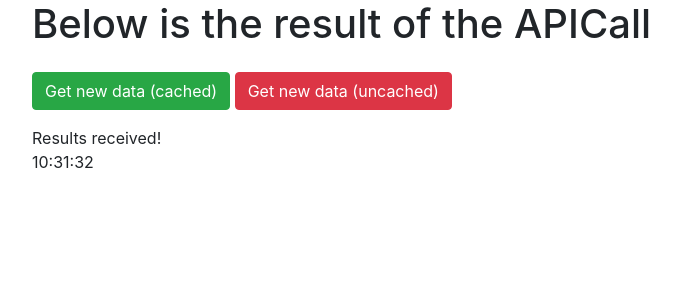
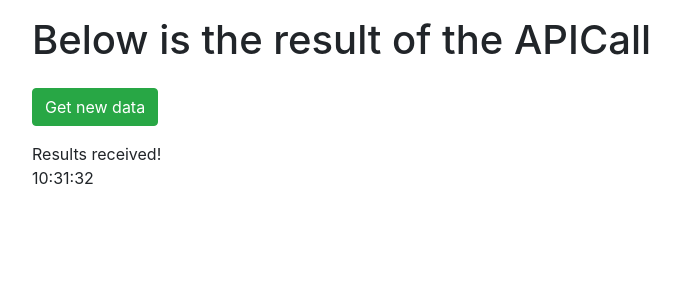
Before and after one commit to testdrivenio/cache-django-view, a Django app: page / in a window 1280 px wide. Shown: the top 300 px of the page, without its empty margins (53-733 px from the left). Run offline with Django 3.2, Linux system fonts and the light colour scheme; data that the repository does not hold is empty; some libraries are stand-ins or nearby versions.

Commit message:
Initial commit

```diff
--- a/apicalls/urls.py
+++ b/apicalls/urls.py
@@ -1,9 +1,7 @@
 from django.urls import path
-from django.views.decorators.cache import cache_page
 
 from .views import ApiCalls
 
 urlpatterns = [
-    path('', cache_page(60 * 15)(ApiCalls.as_view()), name='api_results'),
-    path('uncached/', ApiCalls.as_view(), name='api_results_uncached')
+    path('', ApiCalls.as_view(), name='api_results'),
 ]
--- a/apicalls/views.py
+++ b/apicalls/views.py
@@ -6,7 +6,6 @@ from django.views.generic import TemplateView
 BASE_URL = 'https://httpbin.org/'
 
 
-# @method_decorator(cache_page(60 * 5), name='dispatch')
 class ApiCalls(TemplateView):
     template_name = 'apicalls/home.html'
 
--- a/templates/apicalls/home.html
+++ b/templates/apicalls/home.html
@@ -9,18 +9,13 @@
 </head>
 <body>
 <div class="container">
-    <div>
+    <div class="pt-3">
         <h1>Below is the result of the APICall</h1>
     </div>
     <div class="pt-3 pb-3">
         <a href="{% url 'api_results' %}">
             <button type="button" class="btn btn-success">
-                Get new data (cached)
-            </button>
-        </a>
-        <a href="{% url 'api_results_uncached' %}">
-            <button type="button" class="btn btn-danger">
-                Get new data (uncached)
+                Get new data
             </button>
         </a>
     </div>
```
Also changed, not shown: core/settings.py (+0 -10 lines), ReadMe.md (deleted).
